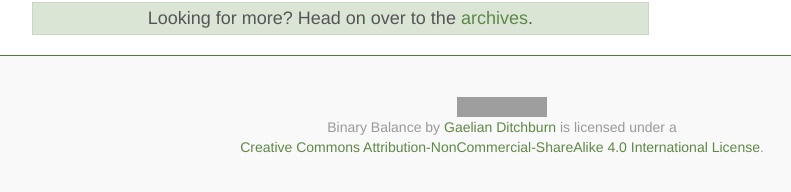
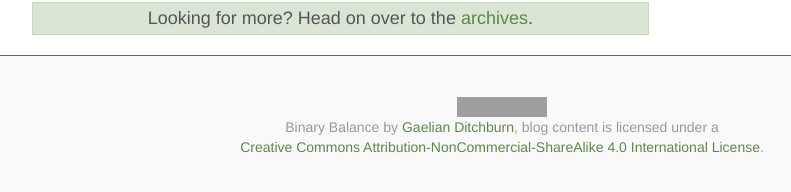
Before and after one commit to gaelian/blog-binary-balance, a Jekyll site: the page built from index.html, in a window 1280 px wide and 900 px high, scrolled down 4508 px. Shown: the part 703-895 px from the top of the window, without its empty margins (138-929 px from the left). Built offline with Jekyll 4.4.1, drawn with Linux system fonts in a browser that asks for light colours; nearby versions of some CDN libraries; Markdown is read by kramdown in place of the engine named in the settings; grey boxes are pictures that could not be loaded.

Commit message:
Updated Creative Commons license info.

```diff
--- a/_layouts/default.html
+++ b/_layouts/default.html
@@ -78,7 +78,7 @@
 
     <footer class="blog-footer">
       <p>
-        <a rel="license" href="http://creativecommons.org/licenses/by-nc-sa/4.0/"><img alt="Creative Commons License" style="border-width:0" src="https://i.creativecommons.org/l/by-nc-sa/4.0/88x31.png" /></a><br><span xmlns:dct="http://purl.org/dc/terms/" property="dct:title">Binary Balance</span> by <a xmlns:cc="http://creativecommons.org/ns#" href="http://blog.binarybalance.com.au" property="cc:attributionName" rel="cc:attributionURL">Gaelian Ditchburn</a> is licensed under a <br><a rel="license" href="http://creativecommons.org/licenses/by-nc-sa/4.0/">Creative Commons Attribution-NonCommercial-ShareAlike 4.0 International License</a>.
+        <a rel="license" href="http://creativecommons.org/licenses/by-nc-sa/4.0/"><img alt="Creative Commons License" style="border-width:0" src="https://i.creativecommons.org/l/by-nc-sa/4.0/88x31.png" /></a><br><span xmlns:dct="http://purl.org/dc/terms/" property="dct:title">Binary Balance</span> by <a xmlns:cc="http://creativecommons.org/ns#" href="http://blog.binarybalance.com.au" property="cc:attributionName" rel="cc:attributionURL">Gaelian Ditchburn</a>, blog content is licensed under a <br><a rel="license" href="http://creativecommons.org/licenses/by-nc-sa/4.0/">Creative Commons Attribution-NonCommercial-ShareAlike 4.0 International License</a>.
       </p>
     </footer>
 
```
